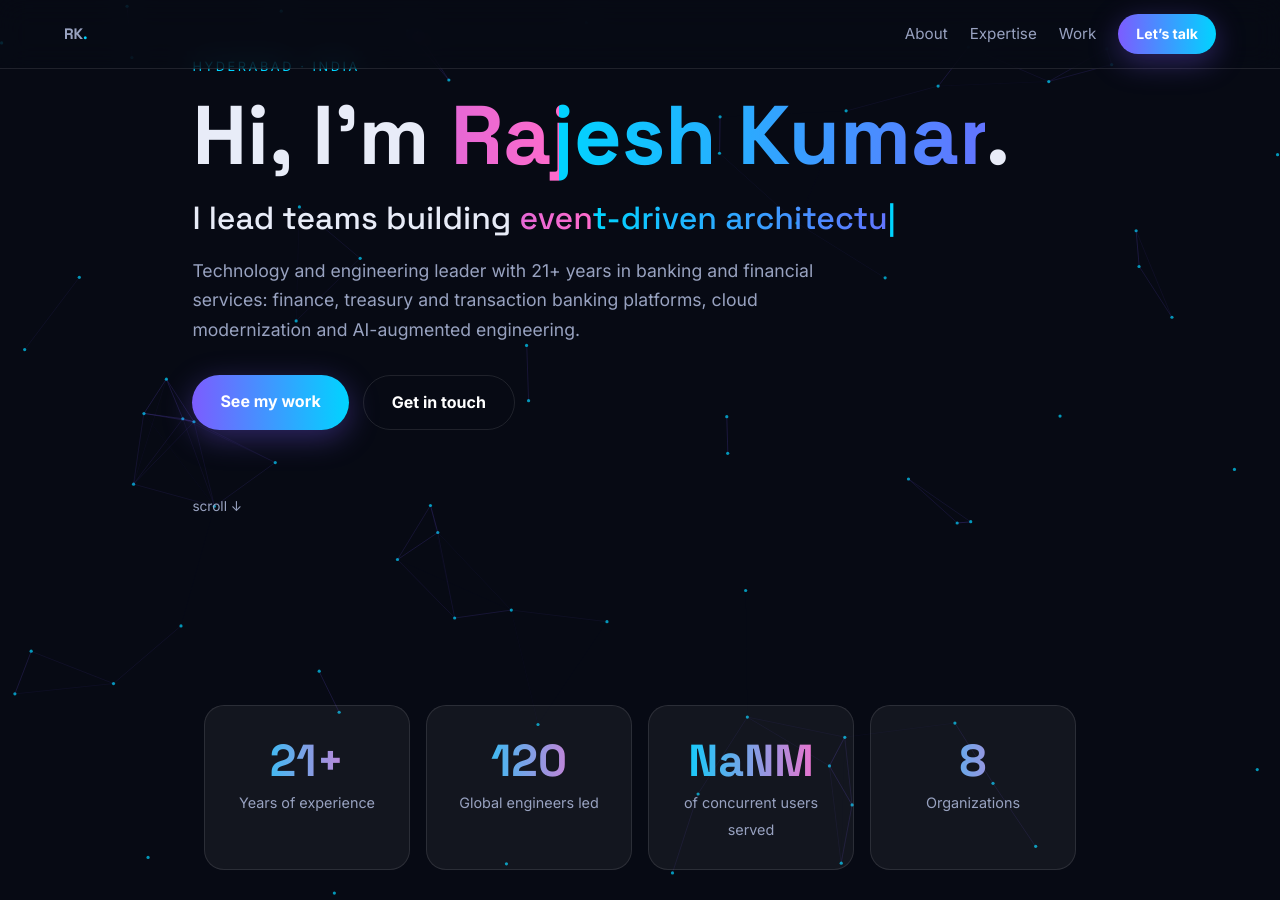
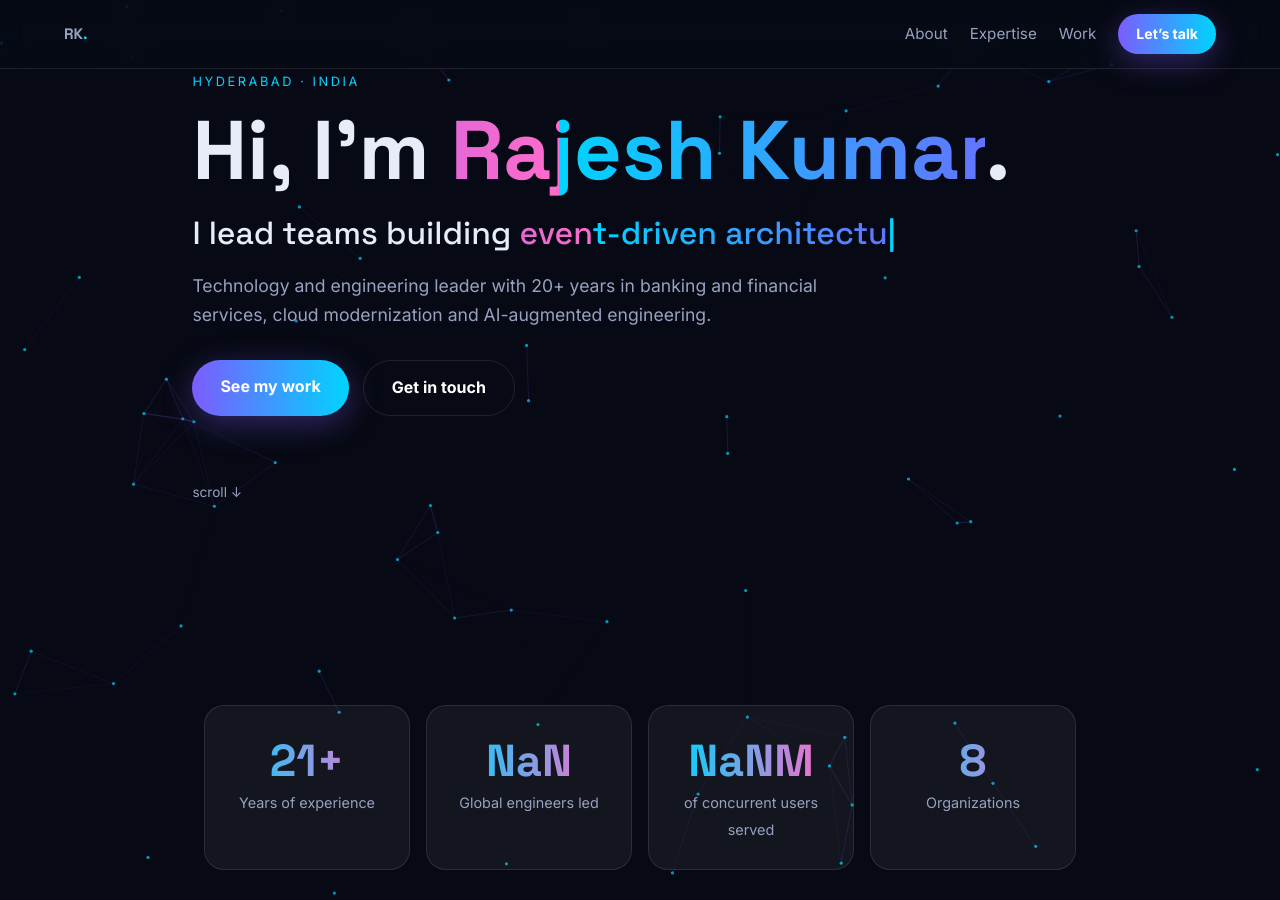
Before and after one commit to RajeshJangra/RajeshJangra.github.io, a Jekyll site: the page built from index.html, in a window 1280 px wide and 900 px high, scrolled down 195 px. Built offline with Jekyll 4.4.1, drawn with Linux system fonts in a browser that asks for light colours.

Commit message:
Update years of experience and global engineers led

```diff
--- a/index.html
+++ b/index.html
@@ -5,7 +5,7 @@ layout: default
   <p class="eyebrow">Hyderabad · India</p>
   <h1>Hi, I’m <span class="grad">Rajesh Kumar</span>.</h1>
   <p class="typed-line">I lead teams building <span id="typed" class="grad"></span><span class="caret">|</span></p>
-  <p class="lead">Technology and engineering leader with 21+ years in banking and financial services: finance, treasury and transaction banking platforms, cloud modernization and AI-augmented engineering.</p>
+  <p class="lead">Technology and engineering leader with 20+ years in banking and financial services, cloud modernization and AI-augmented engineering.</p>
   <div class="cta">
     <a class="btn" href="#highlights">See my work</a>
     <a class="btn ghost" href="#contact">Get in touch</a>
@@ -15,7 +15,7 @@ layout: default
 
 <section class="stats reveal">
   <div><b data-count="21" data-suffix="+">0</b><span>Years of experience</span></div>
-  <div><b data-count="120">0</b><span>Global engineers led</span></div>
+  <div><b data-count="100+">0</b><span>Global engineers led</span></div>
   <div><b data-count="millions" data-suffix="M">0</b><span> of concurrent users served</span></div>
   <div><b data-count="8">0</b><span>Organizations</span></div>
 </section>
```
